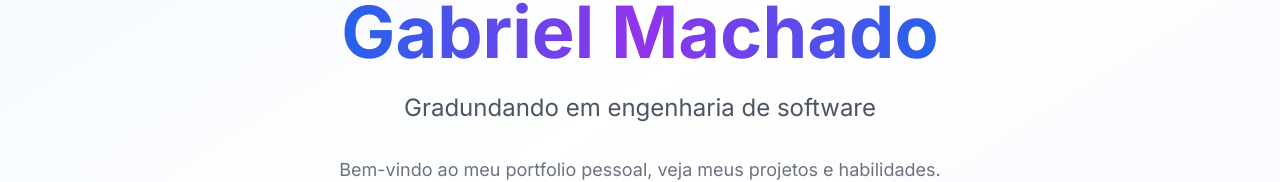
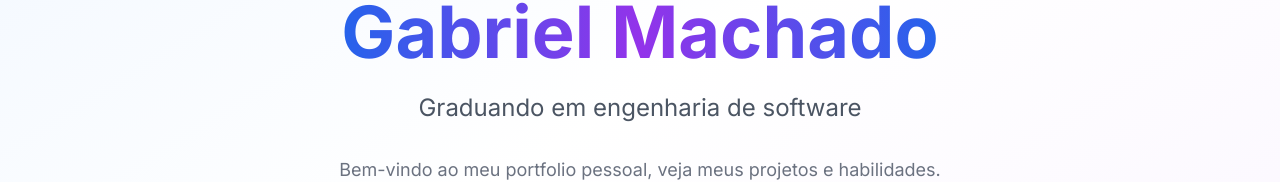
Before and after one commit to Machadomq/portfolio, a React (Vite) app: page / in a window 1280 px wide. Shown: the part 371-553 px from the top of the page. Built offline with nearby package versions, Linux system fonts and the light colour scheme.

Commit message:
Fix image and text issues for GitHub Pages - Move profile image to public folder - Fix image path from src/img/ to /profile.jpg - Fix typo: Gradundando -> Graduando - Add proper alt text to profile image

```diff
--- a/src/pages/Home.tsx
+++ b/src/pages/Home.tsx
@@ -52,8 +52,8 @@ const Home = () => {
                                 <div className="w-32 h-32 mx-auto mb-6 rounded-full bg-gradient-to-br from-blue-400 to-purple-600 p-1">
                                     <div className="w-full h-full rounded-full bg-gray-200 dark:bg-gray-700 flex items-center justify-center relative">
                                         <img
-                                            src="src/img/IMG_2209.jpg"
-                                            alt=""
+                                            src="/profile.jpg"
+                                            alt="Gabriel Machado"
                                             className="absolute inset-0 w-full h-full object-cover rounded-full z-0"
                                             style={{ zIndex: 0 }}
                                         />
@@ -79,7 +79,7 @@ const Home = () => {
                             variants={itemVariants}
                             className="text-xl sm:text-2xl text-gray-600 dark:text-gray-300 mb-8 max-w-3xl mx-auto"
                         >
-                            Gradundando em engenharia de software
+                            Graduando em engenharia de software
                         </motion.p>
 
                         <motion.p
```
Also changed, not shown: public/profile.jpg (added).
